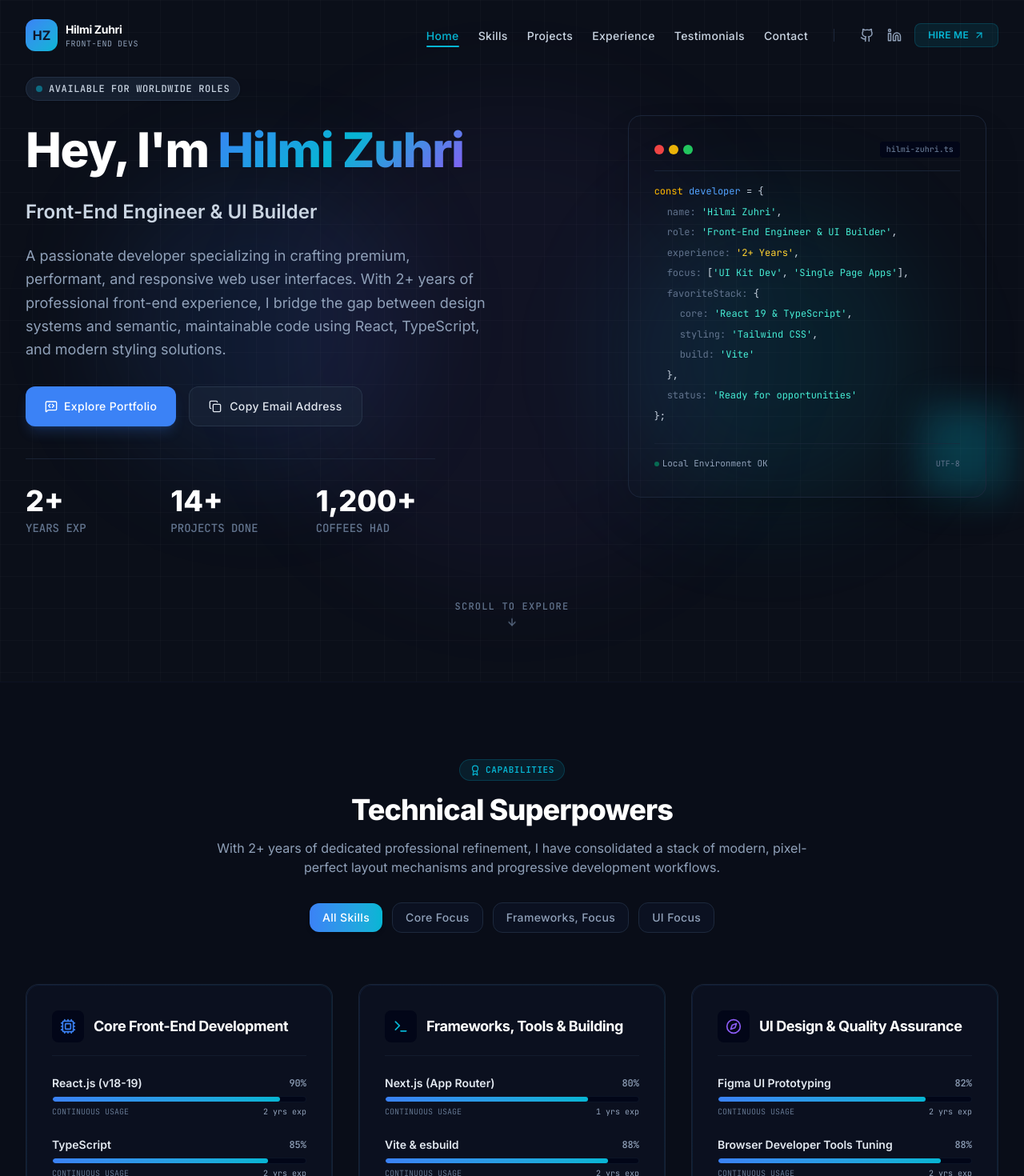
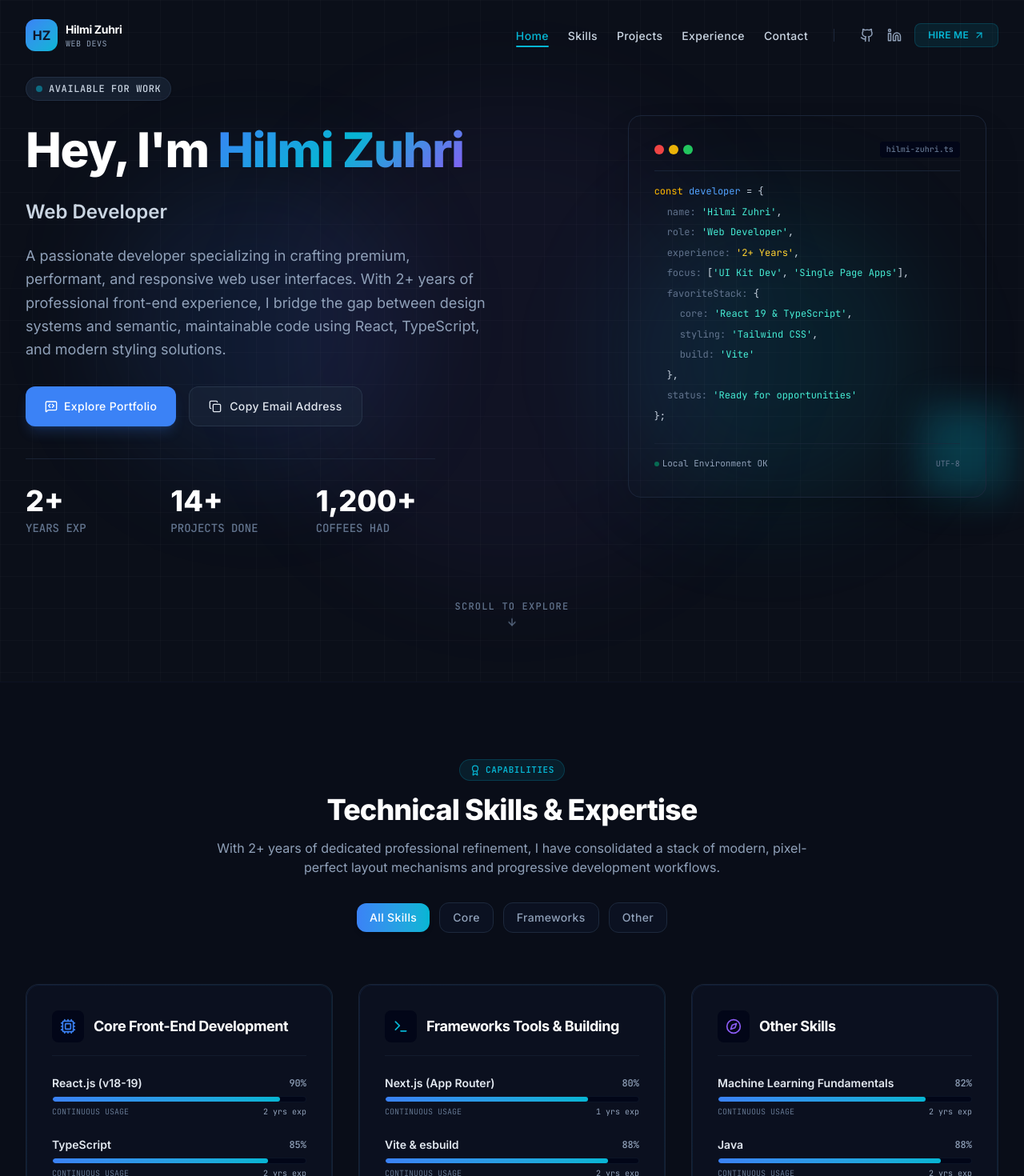
Before and after one commit to HilmiZuhri/my-portfolio, a React (Vite) app: page / in a window 1280 px wide. Shown: the top 1470 px of the page at 80% size. Built offline with nearby package versions, Linux system fonts and the light colour scheme.

Commit message:
Update 1

```diff
--- a/src/components/Header.tsx
+++ b/src/components/Header.tsx
@@ -23,7 +23,7 @@
     { label: 'Skills', href: '#skills', id: 'skills' },
     { label: 'Projects', href: '#projects', id: 'projects' },
     { label: 'Experience', href: '#experience', id: 'experience' },
-    { label: 'Testimonials', href: '#testimonials', id: 'testimonials' },
+    // { label: 'Testimonials', href: '#testimonials', id: 'testimonials' },
     { label: 'Contact', href: '#contact', id: 'contact' },
   ];
 
@@ -68,7 +68,7 @@
                 {PERSONAL_INFO.name}
               </span>
               <span className="text-[10px] font-mono text-slate-400 tracking-wider">
-                FRONT-END DEVS
+                WEB DEVS
               </span>
             </div>
           </a>
--- a/src/components/Hero.tsx
+++ b/src/components/Hero.tsx
@@ -42,7 +42,7 @@
             <div className="inline-flex items-center gap-2 px-3 py-1.5 rounded-full bg-slate-800/65 border border-slate-700/50 w-fit mb-6 shadow-sm">
               <span className="w-2 h-2 rounded-full bg-brand-cyan animate-pulse" />
               <span className="text-xs font-mono font-medium text-slate-300 uppercase tracking-wider">
-                Available for worldwide roles
+                Available for Work
               </span>
             </div>
 
--- a/src/components/Skills.tsx
+++ b/src/components/Skills.tsx
@@ -11,7 +11,7 @@
         return <Cpu className="text-brand-blue" size={20} />;
       case 'tools-build':
         return <Terminal className="text-brand-cyan" size={20} />;
-      case 'design-testing':
+      case 'other-skills':
         return <Compass className="text-brand-purple" size={20} />;
       default:
         return <Cpu size={20} />;
@@ -31,7 +31,7 @@
             </span>
           </div>
           <h2 className="text-3xl sm:text-4xl font-extrabold tracking-tight text-white mb-4">
-            Technical Superpowers
+            Technical Skills & Expertise
           </h2>
           <p className="text-slate-400 text-sm sm:text-base">
             With 2+ years of dedicated professional refinement, I have consolidated a stack of modern, pixel-perfect layout mechanisms and progressive development workflows.
@@ -61,7 +61,7 @@
                     : 'bg-slate-900/50 hover:bg-slate-900 border border-slate-800 text-slate-400 hover:text-white'
                 }`}
               >
-                {group.title.split(' ')[0]} Focus
+                {group.title.split(' ')[0]}
               </button>
             ))}
           </div>
@@ -140,7 +140,7 @@
           })}
         </div>
 
-        {/* Feature Banner */}
+        {/* Feature Banner
         <div className="mt-16 rounded-2xl bg-gradient-to-r from-brand-blue/10 via-brand-cyan/5 to-brand-purple/10 border border-slate-800/60 p-6 md:p-8 flex flex-col md:flex-row items-center justify-between gap-6">
           <div className="flex items-start gap-4">
             <div className="p-3 bg-slate-900 rounded-xl border border-slate-800 text-brand-cyan shrink-0 hidden sm:block">
@@ -165,7 +165,7 @@
           >
             Ask Questions
           </button>
-        </div>
+        </div> */}
 
       </div>
     </section>
--- a/src/data.ts
+++ b/src/data.ts
@@ -2,12 +2,12 @@
 
 export const PERSONAL_INFO = {
   name: 'Hilmi Zuhri',
-  title: 'Front-End Engineer & UI Builder',
+  title: 'Web Developer',
   bio: 'A passionate developer specializing in crafting premium, performant, and responsive web user interfaces. With 2+ years of professional front-end experience, I bridge the gap between design systems and semantic, maintainable code using React, TypeScript, and modern styling solutions.',
   location: 'Jakarta, Indonesia (Available for Remote Work)',
   email: 'zuhri.hilmi@gmail.com',
   github: 'https://github.com/hilmizuhri',
-  linkedin: 'https://linkedin.com/in/hilmizuhri',
+  linkedin: 'https://www.linkedin.com/in/hilmi-zuhri-96b9a62b8',
   avatarInitials: 'HZ',
   experienceYears: 2,
   completedProjects: 14,
@@ -111,22 +111,22 @@
   },
   {
     id: 'tools-build',
-    title: 'Frameworks, Tools & Building',
+    title: 'Frameworks Tools & Building',
     skills: [
       { name: 'Next.js (App Router)', level: 80, category: 'tools-libs', yearsOfExp: 1 },
       { name: 'Vite & esbuild', level: 88, category: 'tools-libs', yearsOfExp: 2 },
       { name: 'Git & GitHub Collaboration', level: 86, category: 'tools-libs', yearsOfExp: 2 },
       { name: 'Motion / Framer Motion', level: 85, category: 'tools-libs', yearsOfExp: 1 },
-      { name: 'npm / pnpm / yarn', level: 90, category: 'tools-libs', yearsOfExp: 2 },
+      { name: 'ShadCN UI', level: 90, category: 'tools-libs', yearsOfExp: 2 },
     ]
   },
   {
-    id: 'design-testing',
-    title: 'UI Design & Quality Assurance',
+    id: 'other-skills',
+    title: 'Other Skills',
     skills: [
-      { name: 'Figma UI Prototyping', level: 82, category: 'design-other', yearsOfExp: 2 },
-      { name: 'Browser Developer Tools Tuning', level: 88, category: 'design-other', yearsOfExp: 2 },
-      { name: 'Responsive Layout Architecture', level: 95, category: 'design-other', yearsOfExp: 2 },
+      { name: 'Machine Learning Fundamentals', level: 82, category: 'design-other', yearsOfExp: 2 },
+      { name: 'Java', level: 88, category: 'design-other', yearsOfExp: 2 },
+      { name: 'Python', level: 95, category: 'design-other', yearsOfExp: 2 },
       { name: 'RESTful API Integration', level: 85, category: 'design-other', yearsOfExp: 2 },
       { name: 'Web Vitals Performance Audit', level: 78, category: 'design-other', yearsOfExp: 1.5 },
     ]
```
